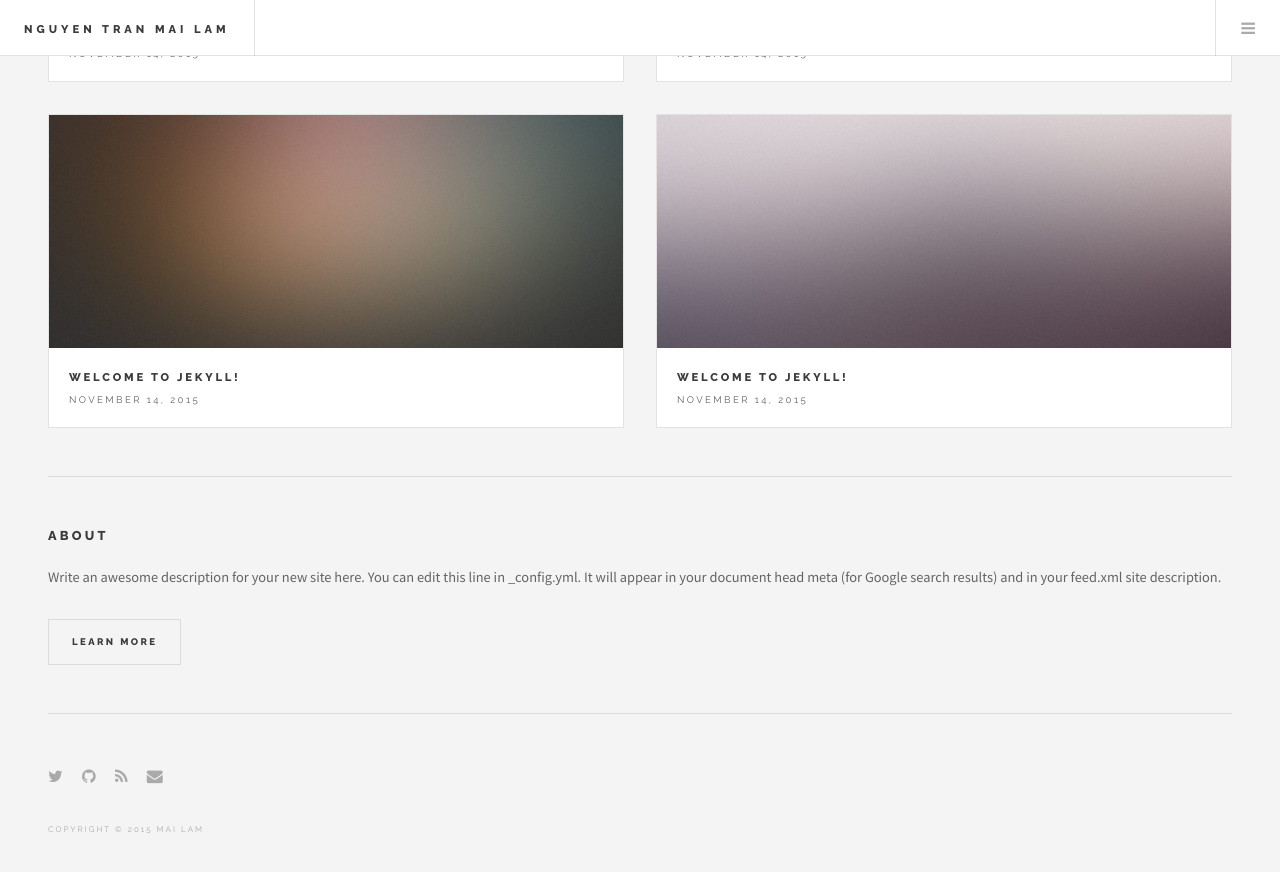
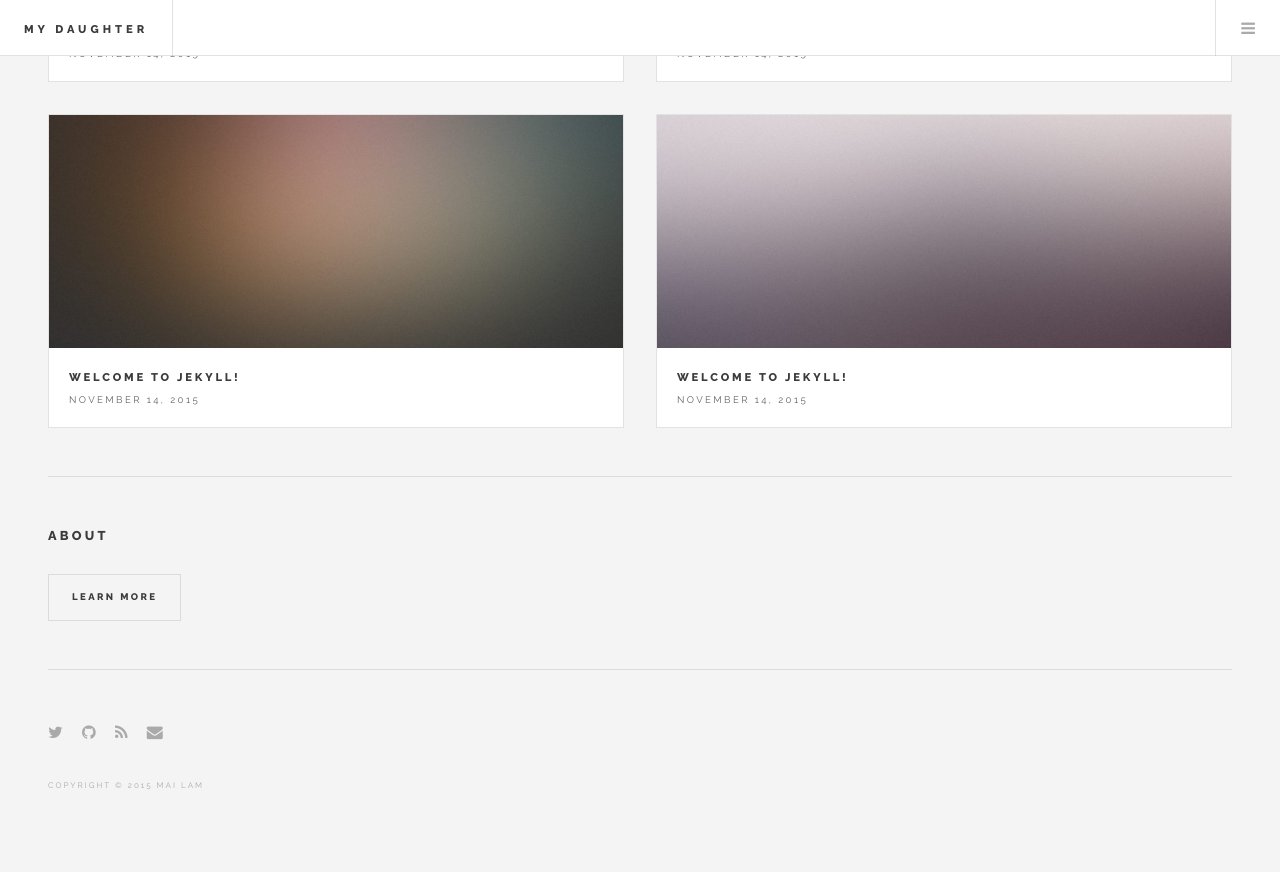
Before and after one commit to mydaughter/mydaughter.github.io, a Jekyll site: the page built from index.html, in a window 1280 px wide and 900 px high, scrolled down 4461 px. Shown: the top 872 px of the window. Built offline with Jekyll 4.4.1, drawn with Linux system fonts in a browser that asks for light colours; the list of posts is cut into pages by our own code; some of the changed text lies outside the part shown.

Commit message:
first commit

```diff
--- a/_config.yml
+++ b/_config.yml
@@ -1,12 +1,9 @@
 # Site settings
-title: Nguyen Tran Mai Lam
+title: My Daughter
 email: mailamnguyentran@gmail.com
-description: > # this means to ignore newlines until "baseurl:"
-  Write an awesome description for your new site here. You can edit this
-  line in _config.yml. It will appear in your document head meta (for
-  Google search results) and in your feed.xml site description.
-baseurl: "" # the subpath of your site, e.g. /blog/
-url: "http://yourdomain.com" # the base hostname & protocol for your site
+description: > # My daughter
+baseurl: "https://mydaughter.github.io" # the subpath of your site, e.g. /blog/
+url: "https://mydaughter.github.io" # the base hostname & protocol for your site
 twitter_username: mailamnguyentran@gmail.com
 github_username:  mydaughter
 
```
Also changed, not shown: about.md (+2 -6 lines), images/me01.png (added).
